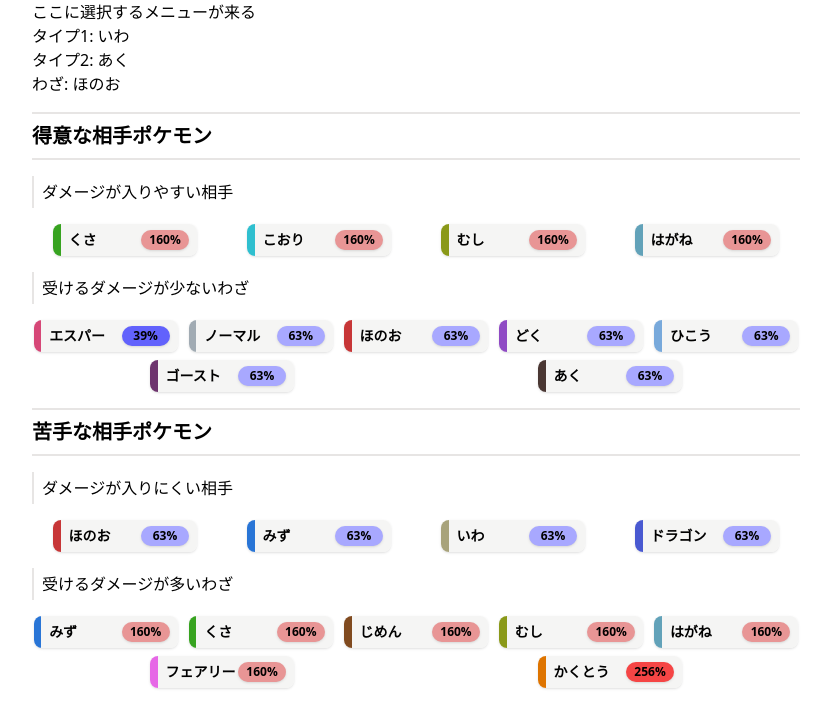
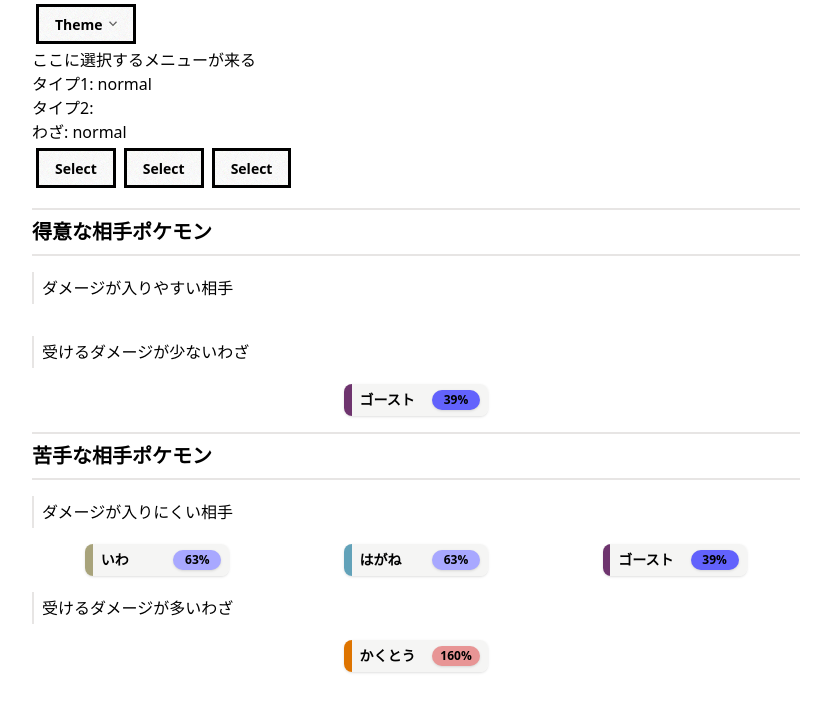
Before and after one commit to tat-u/nextjs-sandbox, a Next.js app: page / in a window 1280 px wide. Shown: the top 728 px of the page, without its empty margins (224-1055 px from the left). Built offline with nearby package versions, Linux system fonts and the light colour scheme.

Commit message:
Complete basic feature

```diff
--- a/src/app/page.tsx
+++ b/src/app/page.tsx
@@ -1,3 +1,5 @@
+"use client";
+
 import { PokemonTypeCard } from "@/stories/molecules/PokemonTypeCard";
 import { PokemonH1 } from "@/stories/atoms/PokemonH1";
 import { PokemonH2 } from "@/stories/atoms/PokemonH2";
@@ -5,23 +7,84 @@
   generateRecommendedChart,
   getPokemonTypeName,
 } from "@/models/pokemonTypeChart";
-import { SupportedLanguages } from "@/models/pokemonDefinitions";
+import {
+  PokemonType,
+  pokemonTypes,
+  SupportedLanguages,
+} from "@/models/pokemonDefinitions";
+import { ThemeController } from "@/stories/atoms/ThemeController";
+import { PokemonDropdown } from "@/stories/atoms/PokemonDropdown";
+import { useState } from "react";
+import { typedObjectKeys, isPokemonType } from "@/models/pokemonUtils";
 
 export default function Home() {
+  const [playerTypeA, setPlayerTypeA] = useState<PokemonType>("normal");
+  const [playerTypeB, setPlayerTypeB] = useState<PokemonType | null>(null);
+  const [playerAttackType, setPlayerAttackType] =
+    useState<PokemonType>("normal");
+
+  const handlePlayerTypeAChange = (value: string) => {
+    if (isPokemonType(value)) {
+      setPlayerTypeA(value);
+    } else {
+      throw new Error();
+    }
+  };
+  const handlePlayerTypeBChange = (value: string) => {
+    if (isPokemonType(value)) {
+      setPlayerTypeB(value);
+    } else if (value === "none") {
+      setPlayerTypeB(null);
+    } else {
+      throw new Error();
+    }
+  };
+  const handlePlayerAttackTypeChange = (value: string) => {
+    if (isPokemonType(value)) {
+      setPlayerAttackType(value);
+    } else {
+      throw new Error();
+    }
+  };
+
   const {
     hasGoodDefenseAgainst,
     canInflictGoodDamageAgainst,
     hasPoorDefenseAgainst,
     canInflictPoorDamageAgainst,
-  } = generateRecommendedChart("rock", "dark", "fire");
+  } = generateRecommendedChart(playerTypeA, playerTypeB, playerAttackType);
   const lang = "ja" satisfies SupportedLanguages;
+
+  const options = typedObjectKeys(pokemonTypes).map((key) => ({
+    id: key,
+    name: getPokemonTypeName(key, lang),
+  }));
 
   return (
     <>
+      <ThemeController />
+
       <div>ここに選択するメニューが来る</div>
-      <div>タイプ1: いわ</div>
-      <div> タイプ2: あく</div>
-      <div> わざ: ほのお</div>
+      <div>タイプ1: {playerTypeA}</div>
+      <div>タイプ2: {playerTypeB}</div>
+      <div>わざ: {playerAttackType}</div>
+
+      <PokemonDropdown
+        name="player_type_a"
+        options={options}
+        handleChange={(value) => handlePlayerTypeAChange(value)}
+      />
+      <PokemonDropdown
+        name="player_type_b"
+        options={[{ id: "none", name: "なし" }, ...options]}
+        handleChange={(value) => handlePlayerTypeBChange(value)}
+      />
+      <PokemonDropdown
+        name="player_attack_type"
+        options={options}
+        handleChange={(value) => handlePlayerAttackTypeChange(value)}
+      />
+
       <PokemonH1>得意な相手ポケモン</PokemonH1>
       <PokemonH2>ダメージが入りやすい相手</PokemonH2>
       <div className="flex flex-wrap gap-2 justify-around ">
```
